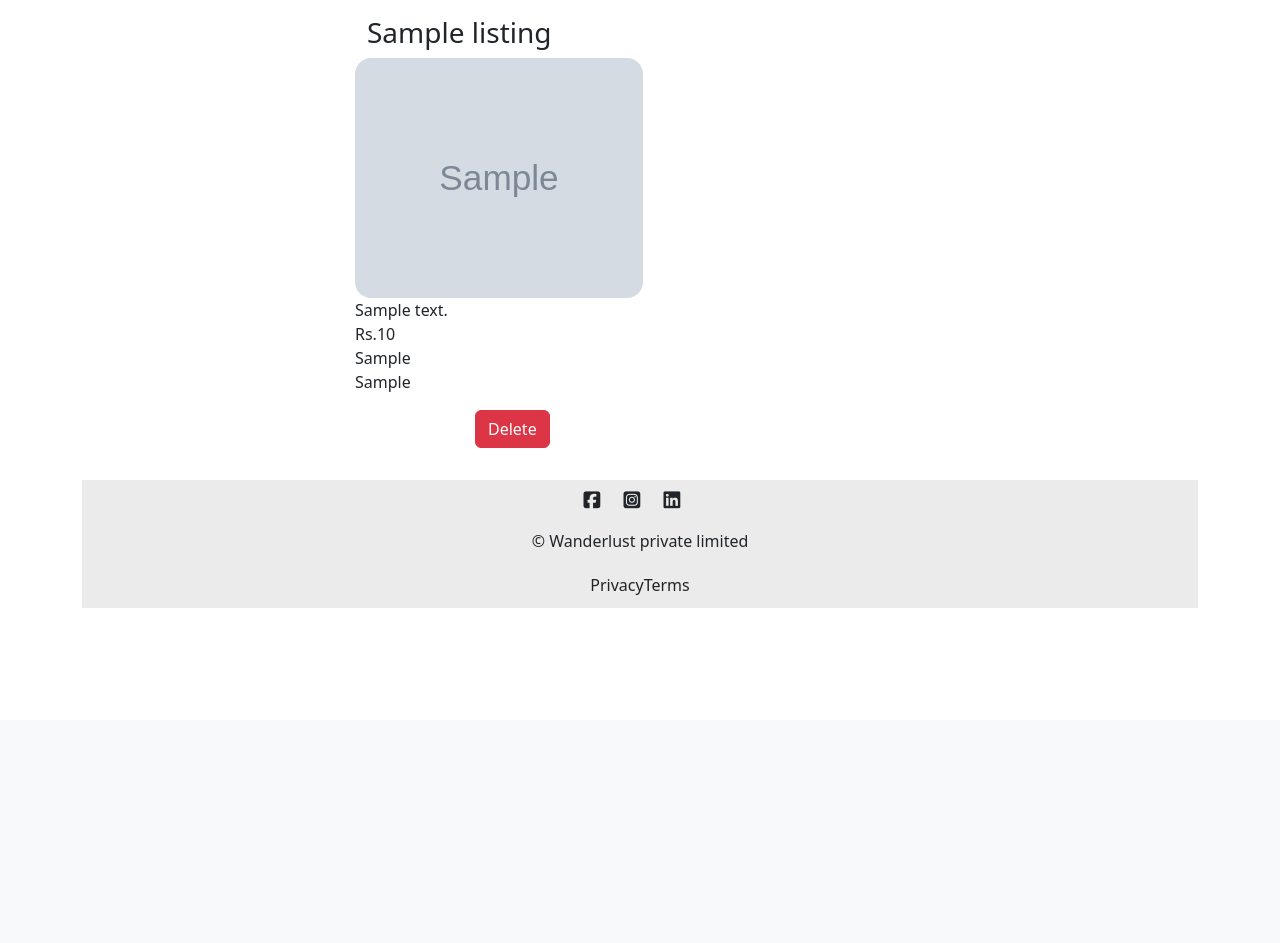
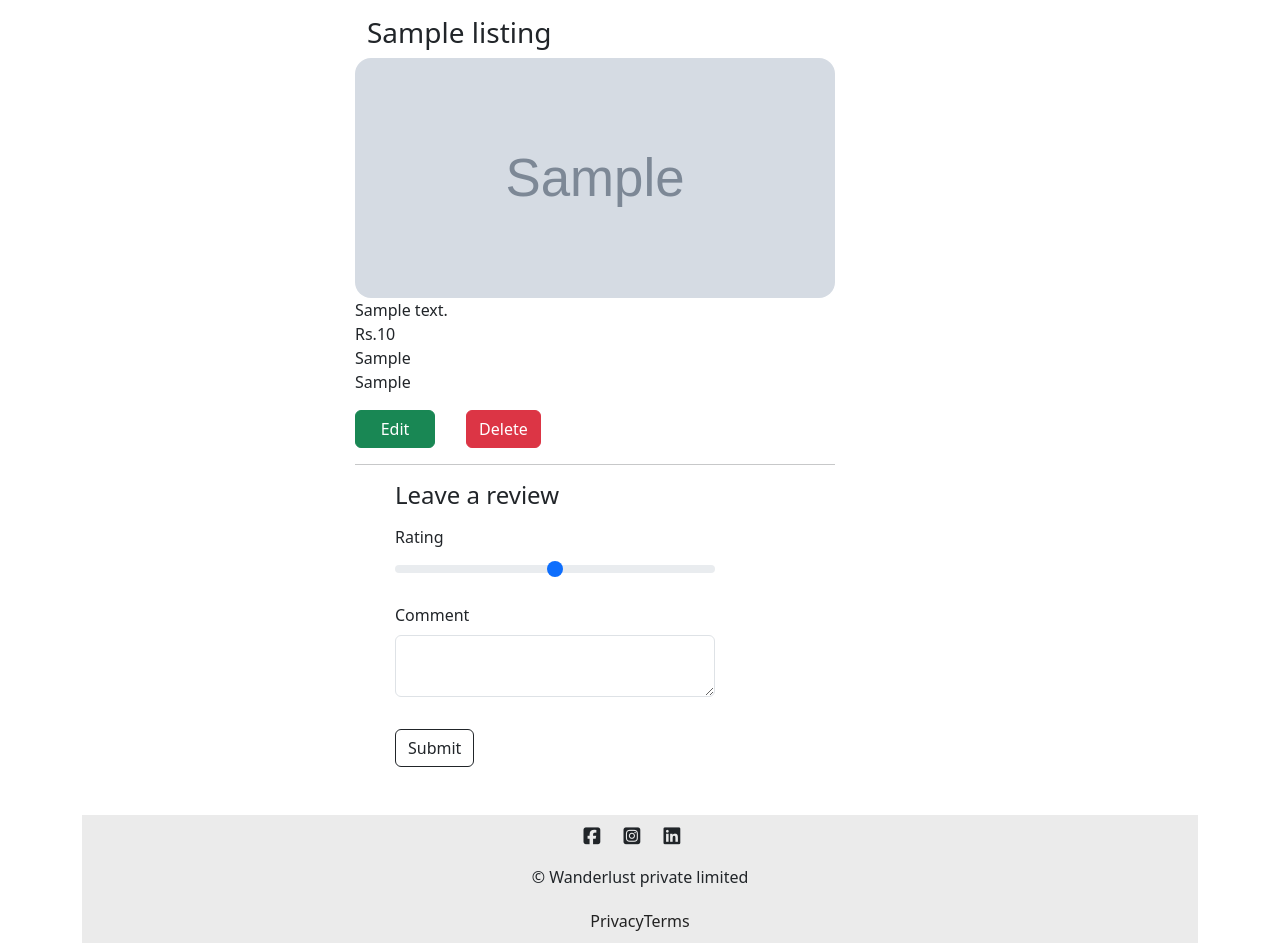
Before and after one commit to dev-4hmad/Mern-Stack-Notes, a Node server app: page /listings/600000000000000000000001 in a window 1280 px wide. Shown: the part 80-1023 px from the top of the page. Before the commit the page ends 688 px from the top, so only its background shows below. Run offline with Node 20, Linux system fonts and the light colour scheme; tables that the repository leaves empty hold one stand-in row (values such as "Sample post"); grey boxes marked "Sample" are stand-in pictures; some libraries are stand-ins or nearby versions.

Commit message:
Update listing show view layout and enhance review submission form

```diff
--- a/01-PROJECT/views/listings/show.ejs
+++ b/01-PROJECT/views/listings/show.ejs
@@ -4,7 +4,7 @@
   <div class="col-8 offset-3">
     <h3><%= listing.title %></h3>
   </div>
-  <div class="card col-6 offset-3 show-card" style="width: 18rem">
+  <div class="card col-6 offset-3 show-card" style="width: 30rem">
     <% /* show image - listing.image is an object {filename, url} */ %>
     <img
       src="<%= (listing.image && listing.image.url) ? listing.image.url : 'https://via.placeholder.com/800x400?text=No+Image' %>"
@@ -18,9 +18,26 @@
         <%= listing.location %> <br />
         <%= listing.country %>
       </p>
-      <form method="POST" action="/listings/<%= listing._id %>?_method=DELETE" style="display:inline">
-        <button class="btn btn-danger offset-5">Delete</button>
-      </form>
-
+      <div class="btns">
+    <a href="/listings/<%= listing._id%>/edit" class="btn btn-success col-2">Edit</a>
+    <form method="POST" action="/listings/<%=listing._id%>?_method=Delete">
+      <button class="btn btn-danger offset-5">Delete</button>
+    </form>
+  </div>
+  <hr>
+  <div class="col-8 offset-1 mb-3">
+    <h4>Leave a review</h4>
+    <form action="/listings/<%= listing.id %>/reviews" method="POST">
+      <div class="mb-3 mt-3">
+        <label for="rating" class="form-label">Rating</label>
+        <input type="range" min="1" max="5" id="rating" name="review[rating]" class="form-range">
+      </div>
+      <div class="mb-3 mt-3">
+        <label for="comment" class="form-label">Comment</label>
+        <textarea name="review[comment]" id="comment"  class="form-control"></textarea>
+      </div>
+      <button class="btn btn-outline-dark mt-3">Submit</button>
+    </form>
+  </div>
   </div>
 </div>
```
